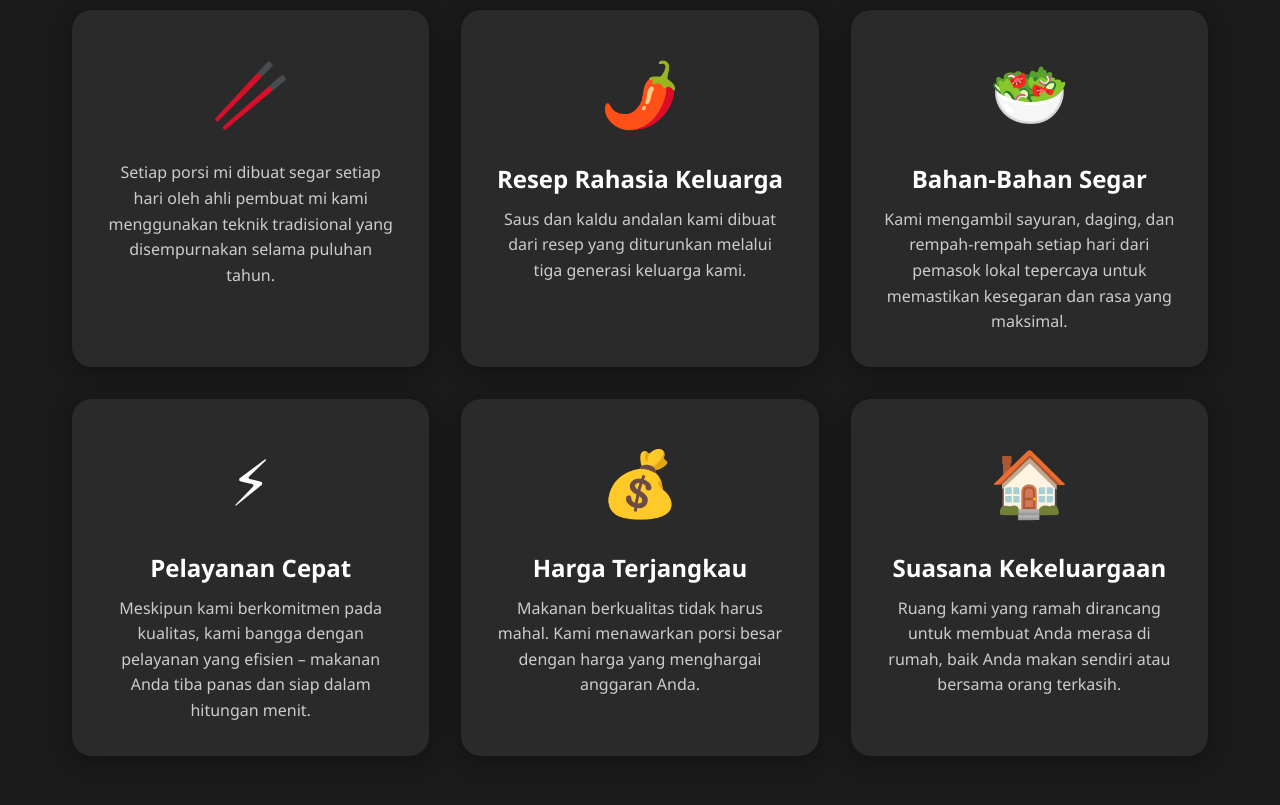
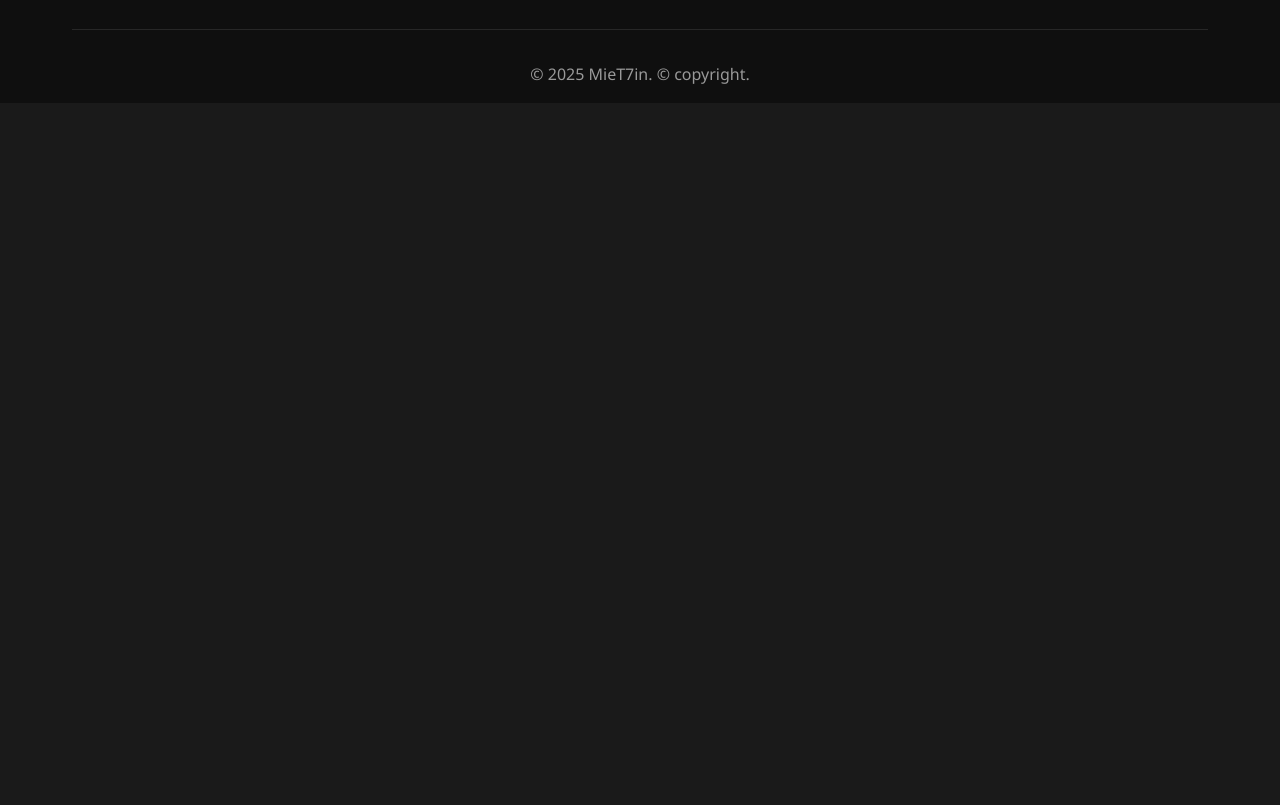
Before and after one commit to HaqiKuy470/prototype, a plain HTML site: page about.html in a window 1280 px wide. Shown: the part 682-1487 px from the top of the page. After the commit the page ends 800 px from the top, so only its background shows below. Drawn offline with Linux system fonts and the light colour scheme.

Commit message:
Remove product uniqueness section from about page
Removed section detailing product uniqueness and benefits.

```diff
--- a/about.html
+++ b/about.html
@@ -32,32 +32,6 @@
       <h1 class="hero-title">Tentang Mie7Tjin</h1> <p class="hero-subtitle">MieT7in adalah inovasi kuliner yang mengintegrasikan kenikmatan mie dengan roti sandwich dalam satu sajian unik. </p> </div>
   </section>
 
-
-  <section class="section-padding">
-    <div class="container">
-      <h2 class="section-title">Apa yang Membuat Produk Kami Istimewa</h2> <div class="card-grid">
-        <div class="card">
-          <div class="card-icon">🥢</div>
-          <h3></h3> <p class="card-description">Setiap porsi mi dibuat segar setiap hari oleh ahli pembuat mi kami menggunakan teknik tradisional yang disempurnakan selama puluhan tahun.</p> </div>
-        <div class="card">
-          <div class="card-icon">🌶️</div>
-          <h3>Resep Rahasia Keluarga</h3> <p class="card-description">Saus dan kaldu andalan kami dibuat dari resep yang diturunkan melalui tiga generasi keluarga kami.</p> </div>
-        <div class="card">
-          <div class="card-icon">🥗</div>
-          <h3>Bahan-Bahan Segar</h3> <p class="card-description">Kami mengambil sayuran, daging, dan rempah-rempah setiap hari dari pemasok lokal tepercaya untuk memastikan kesegaran dan rasa yang maksimal.</p> </div>
-        <div class="card">
-          <div class="card-icon">⚡</div>
-          <h3>Pelayanan Cepat</h3> <p class="card-description">Meskipun kami berkomitmen pada kualitas, kami bangga dengan pelayanan yang efisien – makanan Anda tiba panas dan siap dalam hitungan menit.</p> </div>
-        <div class="card">
-          <div class="card-icon">💰</div>
-          <h3>Harga Terjangkau</h3> <p class="card-description">Makanan berkualitas tidak harus mahal. Kami menawarkan porsi besar dengan harga yang menghargai anggaran Anda.</p> </div>
-        <div class="card">
-          <div class="card-icon">🏠</div>
-          <h3>Suasana Kekeluargaan</h3> <p class="card-description">Ruang kami yang ramah dirancang untuk membuat Anda merasa di rumah, baik Anda makan sendiri atau bersama orang terkasih.</p> </div>
-      </div>
-    </div>
-  </section>
-
   <footer id="contact">
     <div class="container">
       <div class="footer-grid">
```
